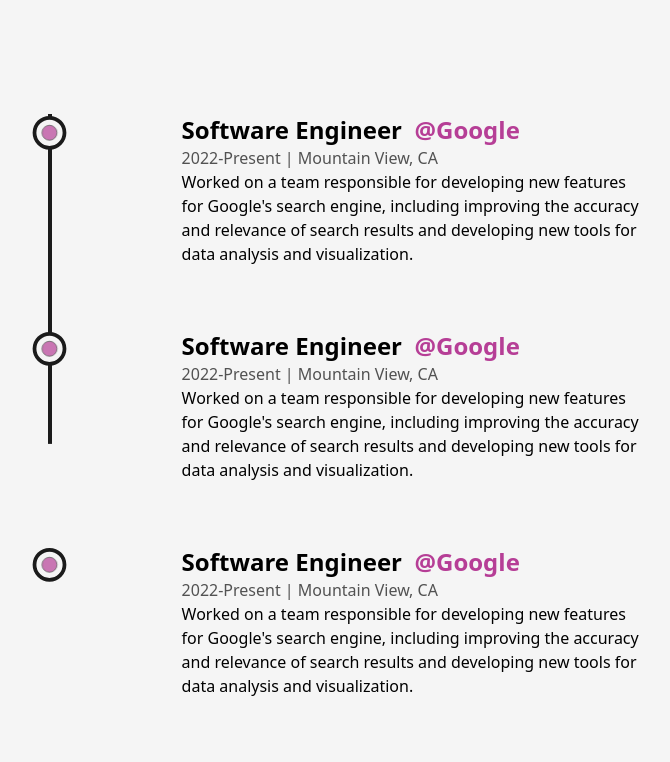
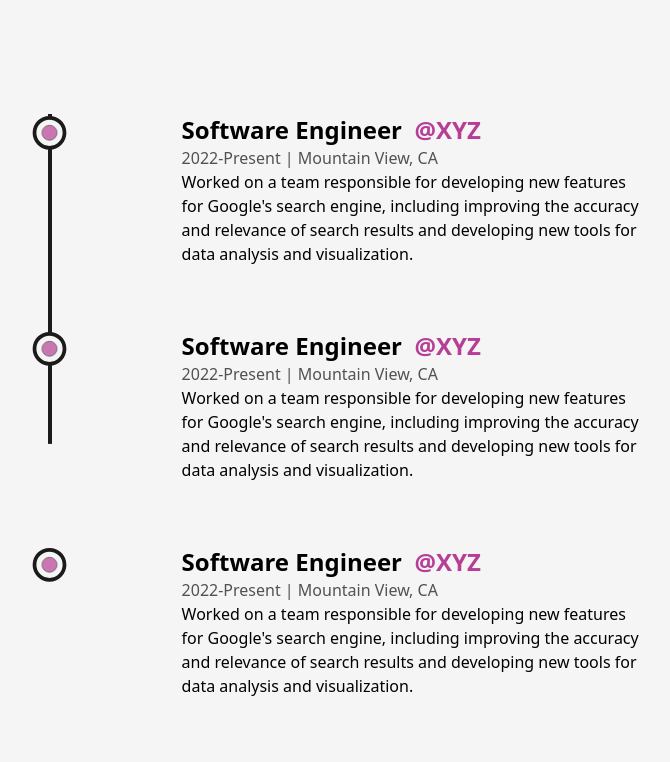
Before and after one commit to kartik739/My_Portfolio, a Next.js app: page /about in a window 1280 px wide. Shown: the part 2658-3420 px from the top of the page, without its empty margins (244-914 px from the left). Built offline with nearby package versions, Linux system fonts and the light colour scheme.

Commit message:
Update Experience.js

```diff
--- a/src/components/Experience.js
+++ b/src/components/Experience.js
@@ -46,7 +46,7 @@
                 <ul className='w-full flex flex-col items-start justify-between ml-4 xs:ml-2'>
 
                     <Details
-                    position="Software Engineer" company="Google"
+                    position="Software Engineer" company="XYZ"
                     companyLink="http://www.google.com"
                     time="2022-Present" address="Mountain View, CA"
                     work="Worked on a team responsible for developing new features for Google's
@@ -54,7 +54,7 @@
                     developing new tools for data analysis and visualization."/>
 
                     <Details
-                    position="Software Engineer" company="Google"
+                    position="Software Engineer" company="XYZ"
                     companyLink="http://www.google.com"
                     time="2022-Present" address="Mountain View, CA"
                     work="Worked on a team responsible for developing new features for Google's
@@ -62,7 +62,7 @@
                     developing new tools for data analysis and visualization."/>
 
                     <Details
-                    position="Software Engineer" company="Google"
+                    position="Software Engineer" company="XYZ"
                     companyLink="http://www.google.com"
                     time="2022-Present" address="Mountain View, CA"
                     work="Worked on a team responsible for developing new features for Google's
@@ -70,7 +70,7 @@
                     developing new tools for data analysis and visualization."/>
 
                     <Details
-                    position="Software Engineer" company="Google"
+                    position="Software Engineer" company="XYZ"
                     companyLink="http://www.google.com"
                     time="2022-Present" address="Mountain View, CA"
                     work="Worked on a team responsible for developing new features for Google's
```
